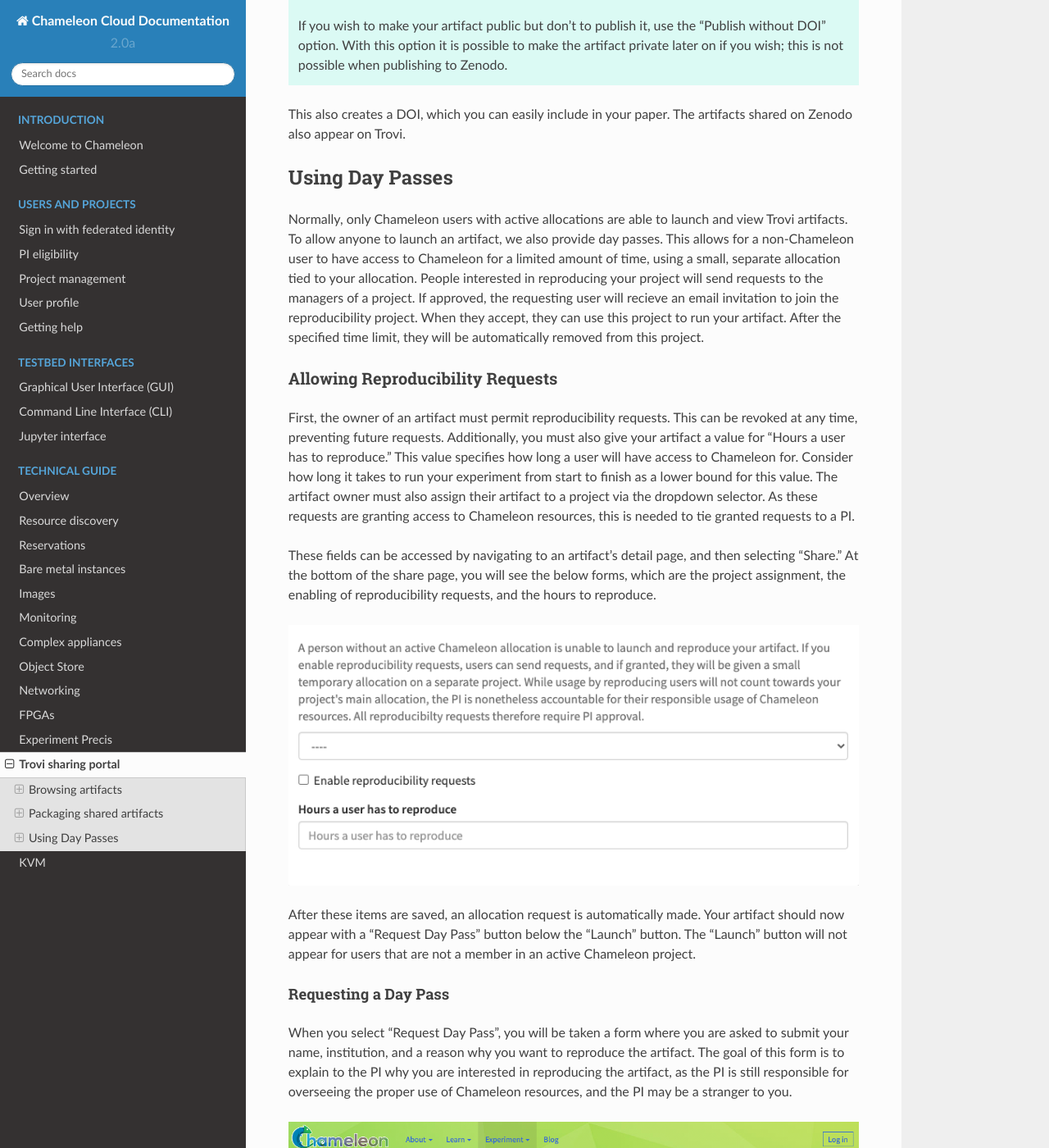
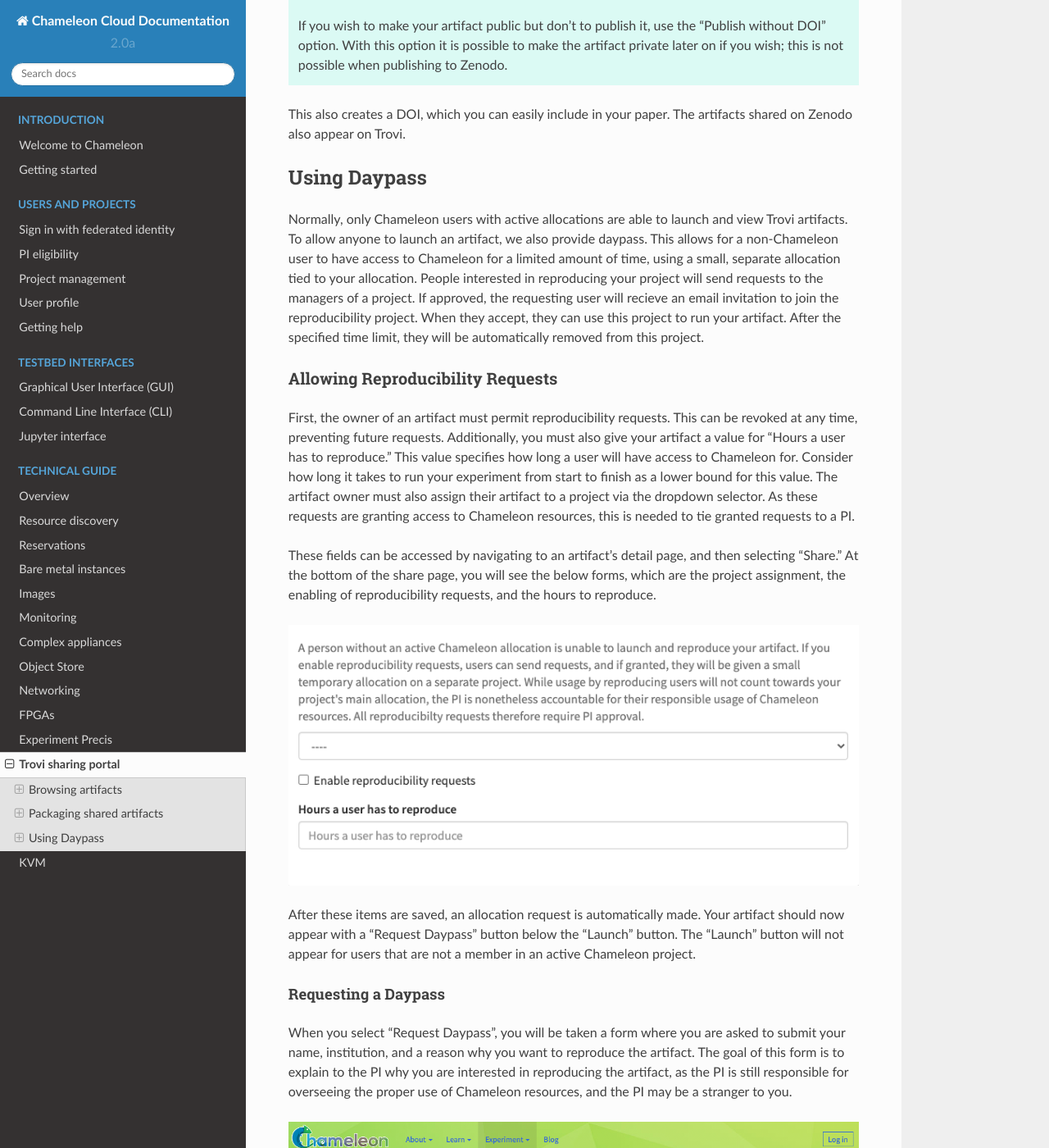
Before and after one commit to ChameleonCloud/docs, a Sphinx documentation site: the page built from source/technical/sharing.rst, in a window 1280 px wide and 1400 px high, scrolled down 4574 px. Shown: the whole window at 82% size. Built offline with Sphinx 7.4.7 and the Read the Docs theme 2.0.0, drawn with Linux system fonts in a browser that asks for light colours; some of the changed text lies outside the part shown.

Commit message:
Fix daypass spelling

```diff
--- a/source/technical/sharing.rst
+++ b/source/technical/sharing.rst
@@ -170,13 +170,13 @@ Zenodo and check "Request DOI", then click "Save."
 This also creates a DOI, which you can easily include in your
 paper. The artifacts shared on Zenodo also appear on Trovi.
 
-.. _sharing-day-passes:
+.. _sharing-daypasses:
 
-Using Day Passes
-================
+Using Daypass
+=============
 Normally, only Chameleon users with active allocations are able to launch and
 view Trovi artifacts. To allow anyone to launch an artifact, we also provide
-day passes. This allows for a non-Chameleon user to have access to Chameleon
+daypass. This allows for a non-Chameleon user to have access to Chameleon
 for a limited amount of time, using a small, separate allocation tied to your
 allocation. People interested in reproducing your project will send requests
 to the managers of a project. If approved, the requesting user will recieve an
@@ -184,7 +184,7 @@ email invitation to join the reproducibility project. When they accept, they
 can use this project to run your artifact. After the specified time limit,
 they will be automatically removed from this project.
 
-.. _sharing-enable-day-pass:
+.. _sharing-enable-daypass:
 
 Allowing Reproducibility Requests
 ---------------------------------
@@ -208,37 +208,37 @@ requests, and the hours to reproduce.
    :figclass: screenshot
 
 After these items are saved, an allocation request is automatically made. Your
-artifact should now appear with a "Request Day Pass" button below the "Launch"
+artifact should now appear with a "Request Daypass" button below the "Launch"
 button. The "Launch" button will not appear for users that are not a member
 in an active Chameleon project.
 
-Requesting a Day Pass
+Requesting a Daypass
 ^^^^^^^^^^^^^^^^^^^^^
 
-When you select "Request Day Pass", you will be taken a form where you are asked
+When you select "Request Daypass", you will be taken a form where you are asked
 to submit your name, institution, and a reason why you want to
 reproduce the artifact. The goal of this form is to explain to the PI why you
 are interested in reproducing the artifact, as the PI is still responsible
 for overseeing the proper use of Chameleon resources, and the PI may be a
 stranger to you.
 
-.. figure:: sharing/request_day_pass_button.png
-   :alt: An image showing the "Request Day Pass" button
+.. figure:: sharing/request_daypass_button.png
+   :alt: An image showing the "Request Daypass" button
    :figclass: screenshot
 
 After submitting the form, the managers (and PI) of the project associated with
 the artifact will receive an email informing them of the request.
 
-Reviewing a Day Pass Request
+Reviewing a Daypass Request
 ^^^^^^^^^^^^^^^^^^^^^^^^^^^^
 
-After recieving an email with the day pass request, PIs and project managers
+After recieving an email with the daypass request, PIs and project managers
 can navigate to the review page by clicking the link in the email. Here, they
 will see all of the details submitted with the request. A decision can be made
 by choosing "approved" or "rejected" in the selector, and then clicking submit.
 
-.. figure:: sharing/review_day_pass_request.png
-   :alt: An image showing the "Review Day Pass" screen
+.. figure:: sharing/review_daypass_request.png
+   :alt: An image showing the "Review Daypass" screen
    :figclass: screenshot
 
 After this decision is made, an email is sent to the requestor with the result.
@@ -247,7 +247,7 @@ If the request is approved, an invitation is sent to the user.
 Using an Invitation
 ^^^^^^^^^^^^^^^^^^^
 
-If your day pass request is approved, an email will be sent to you with an
+If your daypass request is approved, an email will be sent to you with an
 invite link. After clicking this link, you will be automatically added to the
 project. The email will also mention how long the invitation is for. When the
 invite is accepted, you will be taken to the project page for the
```
Also changed, not shown: source/technical/sharing/request_daypass_button.png (renamed from source/technical/sharing/request_day_pass_button.png), source/technical/sharing/review_daypass_request.png (renamed from source/technical/sharing/review_day_pass_request.png).
